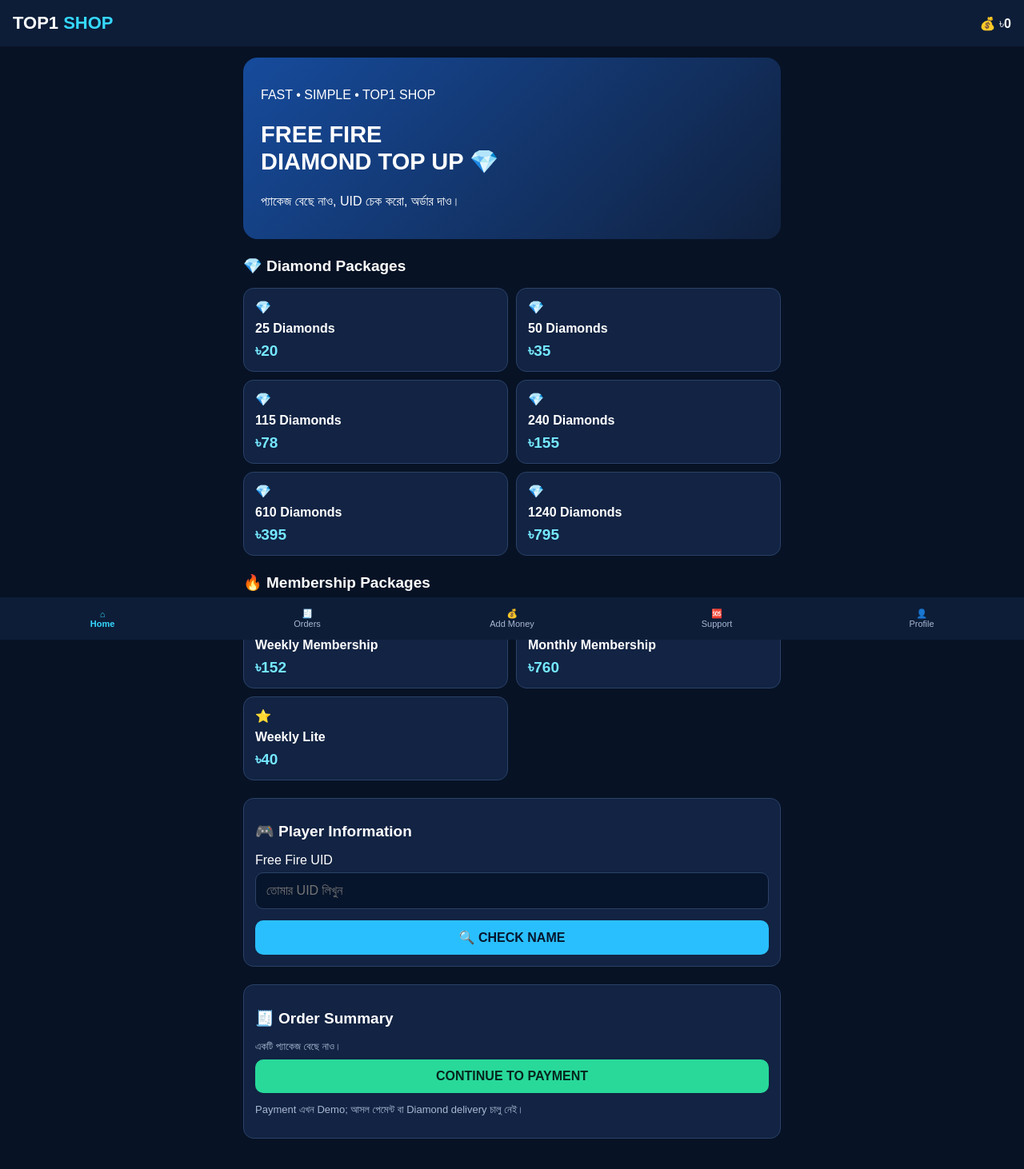
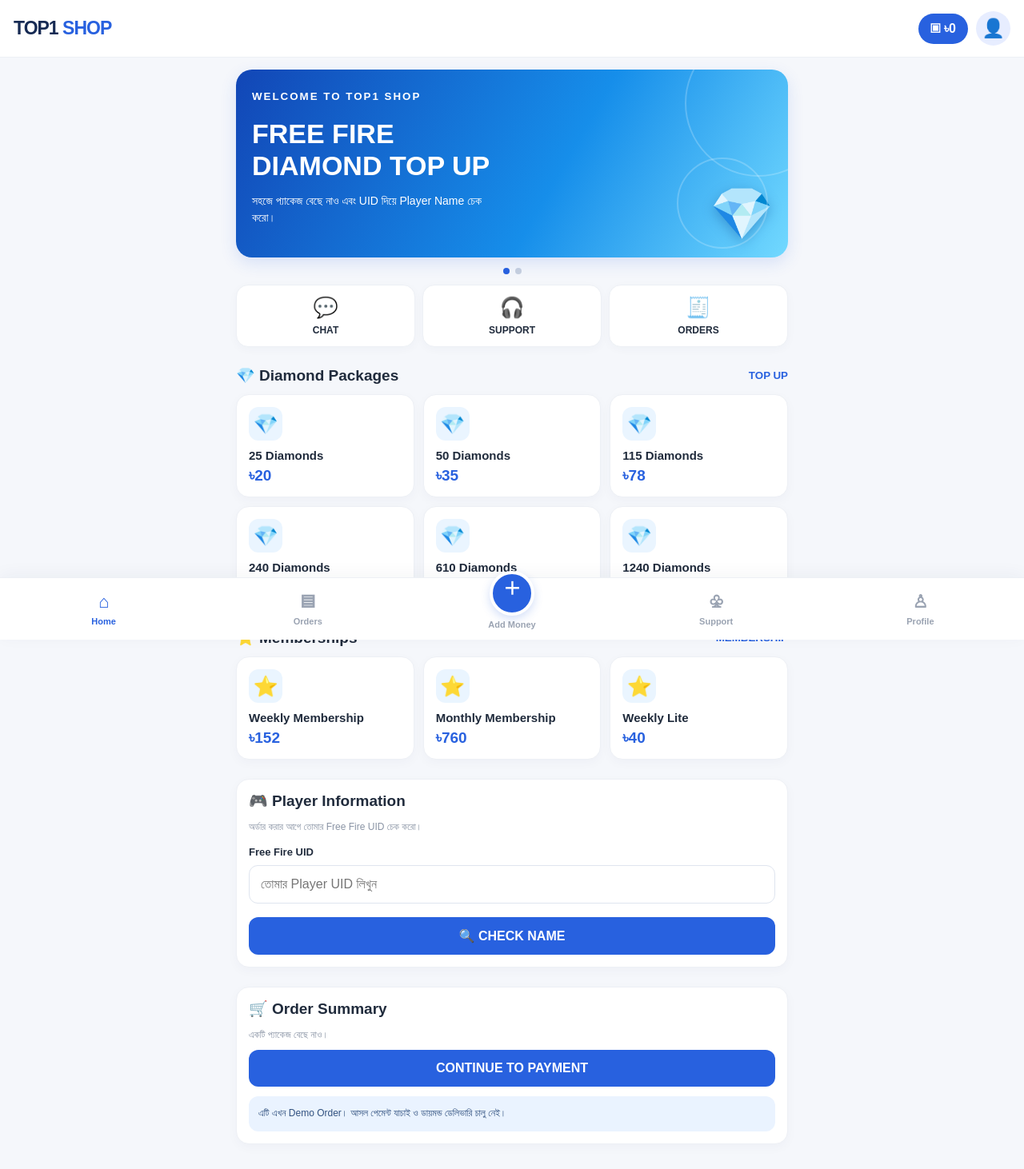
Before and after one commit to top1shopbd/TOP1-SHOP, a plain HTML site: page index.html in a window 1280 px wide. Shown: the whole page at 80% size. Drawn offline with Linux system fonts and the light colour scheme.

Commit message:
Update index.html

```diff
--- a/index.html
+++ b/index.html
@@ -2,117 +2,164 @@
 <html lang="bn">
 <head>
 <meta charset="UTF-8">
-<meta name="viewport" content="width=device-width, initial-scale=1.0">
-<title>TOP1 SHOP</title>
+<meta name="viewport" content="width=device-width, initial-scale=1">
+<meta name="theme-color" content="#ffffff">
+<title>TOP1 SHOP | Free Fire Top Up</title>
 <style>
 *{box-sizing:border-box}
-body{margin:0;background:#071225;color:#fff;font-family:Arial,sans-serif;padding-bottom:75px}
-header{padding:16px;background:#0d1d38;display:flex;justify-content:space-between;align-items:center;position:sticky;top:0}
-.logo{font-size:22px;font-weight:bold}.logo span{color:#35d9ff}
+:root{--blue:#2861df;--light:#eaf5ff;--text:#202b3c;--muted:#8a94a5;--line:#edf0f5}
+body{margin:0;background:#f5f7fb;color:var(--text);font-family:Arial,sans-serif;padding-bottom:90px}
 button,input{font:inherit}
-button{cursor:pointer;border:0;border-radius:10px;padding:12px}
-.wrap{max-width:700px;margin:auto;padding:14px}
-.hero{padding:22px;border-radius:18px;background:linear-gradient(135deg,#164b9c,#10213f)}
-.hero h1{font-size:29px}.muted{color:#a8b8d3;font-size:13px}
-.section{margin-top:22px}
-.section h2{font-size:19px}
-.grid{display:grid;grid-template-columns:repeat(2,1fr);gap:10px}
-.pkg,.card{background:#122343;border:1px solid #2a4268;border-radius:13px;padding:14px}
-.pkg{text-align:left;color:white}
-.pkg.selected{border:2px solid #35d9ff}
-.pkg b{display:block;margin:8px 0}
-.price{font-size:19px;color:#75e8ff;font-weight:bold}
-input{width:100%;padding:13px;background:#07152c;color:white;border:1px solid #2a4268;border-radius:10px;margin:6px 0}
-.primary{width:100%;background:#29bfff;color:#06152d;font-weight:bold;margin-top:8px}
-.green{background:#28d99a;color:#06251e}
-.result{margin-top:10px;padding:10px;background:#091a30;border-radius:9px;overflow-wrap:anywhere}
+button{cursor:pointer}
+header{height:72px;background:#fff;position:sticky;top:0;z-index:5;display:flex;align-items:center;justify-content:space-between;padding:0 17px;border-bottom:1px solid var(--line)}
+.logo{font-size:23px;font-weight:900;letter-spacing:-1px;color:#172b54}
+.logo span{color:var(--blue)}
+.header-right{display:flex;align-items:center;gap:10px}
+.balance{background:var(--blue);color:#fff;border-radius:24px;padding:10px 15px;font-weight:bold}
+.avatar{height:43px;width:43px;border-radius:50%;background:#e7edff;color:var(--blue);display:grid;place-items:center;font-size:23px}
+.wrap{max-width:720px;margin:auto;padding:15px}
 .page{display:none}.page.active{display:block}
-.bottom{position:fixed;bottom:0;left:0;right:0;background:#0d1d38;display:grid;grid-template-columns:repeat(5,1fr);padding:6px 0}
-.bottom button{background:transparent;color:#a8b8d3;font-size:11px;padding:8px 2px}
-.bottom button.active{color:#35d9ff;font-weight:bold}
-.row{padding:12px 0;border-bottom:1px solid #2a4268}
+.banner{min-height:205px;border-radius:20px;overflow:hidden;padding:24px 20px;color:white;background:linear-gradient(120deg,#1246b6,#168eea 58%,#72d9ff);position:relative;box-shadow:0 7px 20px #2861df25}
+.banner:before,.banner:after{content:"";position:absolute;border:2px solid #ffffff35;border-radius:50%;width:180px;height:180px;right:-55px;top:-50px}
+.banner:after{width:110px;height:110px;right:25px;top:110px}
+.banner small{font-weight:bold;letter-spacing:2px}
+.banner h1{font-size:29px;line-height:1.18;margin:18px 0 8px;max-width:340px;position:relative;z-index:1}
+.banner p{font-size:14px;line-height:1.5;max-width:300px;position:relative;z-index:1}
+.banner .diamond{position:absolute;right:18px;bottom:17px;font-size:64px;filter:drop-shadow(0 5px 8px #003b8c55)}
+.dots{display:flex;justify-content:center;gap:7px;padding:13px}
+.dots i{height:8px;width:8px;border-radius:50%;background:#c7d0df}
+.dots i:first-child{background:var(--blue)}
+.quick{display:grid;grid-template-columns:repeat(3,1fr);gap:9px}
+.quick a{background:white;border:1px solid var(--line);border-radius:15px;padding:13px 7px;text-align:center;text-decoration:none;color:var(--text);font-size:12px;font-weight:bold;box-shadow:0 3px 12px #1a376008}
+.quick .ico{display:block;font-size:25px;margin-bottom:7px}
+.section{margin-top:24px}
+.section-head{display:flex;justify-content:space-between;align-items:center;margin-bottom:12px}
+h2{font-size:19px;margin:0}
+.section-head small{color:var(--blue);font-weight:bold}
+.grid{display:grid;grid-template-columns:repeat(2,minmax(0,1fr));gap:11px}
+.card,.pkg{background:white;border:1px solid var(--line);border-radius:16px;padding:15px;box-shadow:0 4px 14px #172b5408}
+.pkg{text-align:left;color:var(--text);min-width:0}
+.pkg.selected{border:2px solid var(--blue);background:#f4f8ff;padding:14px}
+.pkg .emoji{width:42px;height:42px;display:grid;place-items:center;border-radius:12px;background:var(--light);font-size:25px}
+.pkg b{display:block;margin:10px 0 6px;font-size:15px}
+.price{font-size:19px;font-weight:900;color:var(--blue)}
+.muted{font-size:12px;color:var(--muted);line-height:1.6}
+input{display:block;width:100%;padding:14px;border:1px solid #dfe5ef;background:#fff;border-radius:11px;margin:8px 0;color:var(--text);outline-color:var(--blue)}
+label{font-size:13px;font-weight:bold}
+.primary{border:0;border-radius:12px;background:var(--blue);color:white;font-weight:bold;padding:14px;width:100%;margin-top:9px}
+.secondary{border:1px solid #dce5f5;border-radius:12px;background:#f3f7ff;color:var(--blue);font-weight:bold;padding:12px;width:100%;margin-top:8px}
+.result{background:#f0f6ff;border-radius:10px;padding:12px;margin-top:10px;font-size:14px;overflow-wrap:anywhere}
+.summary-row{display:flex;justify-content:space-between;gap:10px;padding:9px 0;border-bottom:1px solid var(--line);font-size:14px}
+.row{padding:13px 0;border-bottom:1px solid var(--line);line-height:1.7}
+.info-box{background:#eaf3ff;color:#31517f;border-radius:12px;padding:12px;font-size:12px;line-height:1.6;margin-top:12px}
+.bottom{position:fixed;z-index:10;bottom:0;left:0;right:0;display:grid;grid-template-columns:repeat(5,1fr);background:#fff;border-top:1px solid var(--line);padding:8px 2px max(8px,env(safe-area-inset-bottom));box-shadow:0 -4px 20px #172b540b}
+.bottom button{background:transparent;border:0;color:#9aa3b2;font-size:11px;font-weight:bold;padding:5px 0}
+.bottom button .nav-icon{display:block;font-size:22px;margin-bottom:5px}
+.bottom button.active{color:var(--blue)}
+.add-nav{margin-top:-22px}
+.add-nav .nav-icon{background:var(--blue);color:white;border:4px solid white;border-radius:50%;height:56px;width:56px;margin:0 auto 4px;display:grid;place-items:center;font-size:25px;box-shadow:0 4px 12px #2861df35}
+.empty{text-align:center;padding:25px 10px;color:var(--muted);font-size:14px}
+@media(min-width:600px){.grid{grid-template-columns:repeat(3,minmax(0,1fr))}.banner{min-height:235px}.banner h1{font-size:34px}}
 </style>
 </head>
 <body>
 <header>
   <div class="logo">TOP1 <span>SHOP</span></div>
-  <div>💰 ৳<b id="balanceTop">0</b></div>
+  <div class="header-right">
+    <div class="balance">▣ ৳<span id="balanceTop">0</span></div>
+    <div class="avatar">👤</div>
+  </div>
 </header>
 
 <main class="wrap">
 <section class="page active" id="home">
-  <div class="hero">
-    <p>FAST • SIMPLE • TOP1 SHOP</p>
-    <h1>FREE FIRE<br>DIAMOND TOP UP 💎</h1>
-    <p>প্যাকেজ বেছে নাও, UID চেক করো, অর্ডার দাও।</p>
+  <div class="banner">
+    <small>WELCOME TO TOP1 SHOP</small>
+    <h1>FREE FIRE<br>DIAMOND TOP UP</h1>
+    <p>সহজে প্যাকেজ বেছে নাও এবং UID দিয়ে Player Name চেক করো।</p>
+    <div class="diamond">💎</div>
+  </div>
+  <div class="dots"><i></i><i></i></div>
+
+  <div class="quick">
+    <a href="#support" onclick="showPage('support',3)"><span class="ico">💬</span>CHAT</a>
+    <a href="#support" onclick="showPage('support',3)"><span class="ico">🎧</span>SUPPORT</a>
+    <a href="#orders" onclick="showPage('orders',1)"><span class="ico">🧾</span>ORDERS</a>
   </div>
 
   <div class="section">
-    <h2>💎 Diamond Packages</h2>
+    <div class="section-head"><h2>💎 Diamond Packages</h2><small>TOP UP</small></div>
     <div class="grid" id="diamonds"></div>
   </div>
 
   <div class="section">
-    <h2>🔥 Membership Packages</h2>
+    <div class="section-head"><h2>⭐ Memberships</h2><small>MEMBERSHIP</small></div>
     <div class="grid" id="memberships"></div>
   </div>
 
   <div class="section card">
     <h2>🎮 Player Information</h2>
+    <p class="muted">অর্ডার করার আগে তোমার Free Fire UID চেক করো।</p>
     <label for="uid">Free Fire UID</label>
-    <input id="uid" inputmode="numeric" placeholder="তোমার UID লিখুন">
+    <input id="uid" inputmode="numeric" placeholder="তোমার Player UID লিখুন">
     <button class="primary" onclick="checkName()">🔍 CHECK NAME</button>
     <div id="nameResult" class="result" style="display:none"></div>
   </div>
 
   <div class="section card">
-    <h2>🧾 Order Summary</h2>
-    <div id="summary" class="muted">একটি প্যাকেজ বেছে নাও।</div>
-    <button class="primary green" onclick="startOrder()">CONTINUE TO PAYMENT</button>
-    <p class="muted">Payment এখন Demo; আসল পেমেন্ট বা Diamond delivery চালু নেই।</p>
+    <h2>🛒 Order Summary</h2>
+    <div id="summary" class="muted" style="margin-top:12px">একটি প্যাকেজ বেছে নাও।</div>
+    <button class="primary" onclick="startOrder()">CONTINUE TO PAYMENT</button>
+    <div class="info-box">এটি এখন Demo Order। আসল পেমেন্ট যাচাই ও ডায়মন্ড ডেলিভারি চালু নেই।</div>
   </div>
 </section>
 
 <section class="page" id="orders">
-  <div class="hero"><h1>My Orders 🧾</h1><p>তোমার Demo Order History</p></div>
-  <div class="card section" id="orderList">এখনও কোনো অর্ডার নেই।</div>
+  <div class="section-head"><h2>🧾 My Orders</h2></div>
+  <div class="card" id="orderList"><div class="empty">এখনও কোনো অর্ডার নেই।</div></div>
 </section>
 
 <section class="page" id="add">
-  <div class="hero"><h1>Add Money 💰</h1><p>Demo Wallet</p></div>
-  <div class="card section">
-    <h2>Wallet Balance: ৳<span id="walletBalance">0</span></h2>
+  <div class="section-head"><h2>💰 Add Money</h2></div>
+  <div class="card">
+    <p class="muted">DEMO WALLET</p>
+    <h2>৳<span id="walletBalance">0</span></h2>
     <label for="amount">Amount (৳)</label>
-    <input id="amount" type="number" min="1" placeholder="টাকার পরিমাণ">
+    <input id="amount" type="number" min="1" max="10000" placeholder="টাকার পরিমাণ">
     <button class="primary" onclick="addDemoMoney()">ADD MONEY (DEMO)</button>
-    <p class="muted">এটি Demo balance, আসল টাকা নয়।</p>
+    <p class="muted">এই Balance শুধু Demo; এটি আসল টাকা নয়।</p>
   </div>
 </section>
 
 <section class="page" id="support">
-  <div class="hero"><h1>Support Center 🆘</h1><p>TOP1 SHOP Help</p></div>
-  <div class="card section">
-    <div class="row">💬 Contact Support</div>
-    <div class="row">🧾 Order Help</div>
-    <p class="muted">Official WhatsApp/Telegram link এখনও যোগ করা হয়নি।</p>
+  <div class="section-head"><h2>🎧 Support Center</h2></div>
+  <div class="card">
+    <div class="row">💬 <b>Contact Support</b><br><span class="muted">যোগাযোগের লিংক এখনো যোগ করা হয়নি।</span></div>
+    <div class="row">🧾 <b>Order Help</b><br><span class="muted">অর্ডারের অবস্থা Orders পেজে দেখো।</span></div>
+    <p class="muted">Official Support link পরে যোগ করা যাবে।</p>
   </div>
 </section>
 
 <section class="page" id="profile">
-  <div class="hero"><h1>Profile 👤</h1><p>Guest User</p></div>
-  <div class="card section">
-    <div class="row">Wallet: ৳<span id="profileBalance">0</span></div>
-    <div class="row">Orders: <span id="profileOrders">0</span></div>
+  <div class="section-head"><h2>👤 My Profile</h2></div>
+  <div class="card">
+    <div style="display:flex;align-items:center;gap:13px">
+      <div class="avatar">👤</div>
+      <div><b>TOP1 SHOP Guest</b><div class="muted">Guest User</div></div>
+    </div>
+    <div class="row">💰 Wallet Balance: ৳<span id="profileBalance">0</span></div>
+    <div class="row">🧾 Total Orders: <span id="profileOrders">0</span></div>
+    <p class="muted">এখানে এখনো Login বা Account Verification চালু নেই।</p>
   </div>
 </section>
 </main>
 
 <nav class="bottom">
-  <button class="active" onclick="showPage('home',this)">⌂<br>Home</button>
-  <button onclick="showPage('orders',this)">🧾<br>Orders</button>
-  <button onclick="showPage('add',this)">💰<br>Add Money</button>
-  <button onclick="showPage('support',this)">🆘<br>Support</button>
-  <button onclick="showPage('profile',this)">👤<br>Profile</button>
+  <button class="active" onclick="showPage('home',0)"><span class="nav-icon">⌂</span>Home</button>
+  <button onclick="showPage('orders',1)"><span class="nav-icon">▤</span>Orders</button>
+  <button class="add-nav" onclick="showPage('add',2)"><span class="nav-icon">＋</span>Add Money</button>
+  <button onclick="showPage('support',3)"><span class="nav-icon">♧</span>Support</button>
+  <button onclick="showPage('profile',4)"><span class="nav-icon">♙</span>Profile</button>
 </nav>
 
 <script>
@@ -131,13 +178,16 @@
 ];
 let selected=null,playerName="",balance=0,orders=[];
 const $=id=>document.getElementById(id);
+
 function renderPackages(){
  $("diamonds").innerHTML=diamonds.map((p,i)=>`
  <button class="pkg ${selected&&selected.name===p.name?'selected':''}" onclick="choosePackage('d',${i})">
- 💎<b>${p.name}</b><span class="price">৳${p.price}</span></button>`).join("");
+ <span class="emoji">💎</span><b>${p.name}</b><span class="price">৳${p.price}</span>
+ </button>`).join("");
  $("memberships").innerHTML=memberships.map((p,i)=>`
  <button class="pkg ${selected&&selected.name===p.name?'selected':''}" onclick="choosePackage('m',${i})">
- ⭐<b>${p.name}</b><span class="price">৳${p.price}</span></button>`).join("");
+ <span class="emoji">⭐</span><b>${p.name}</b><span class="price">৳${p.price}</span>
+ </button>`).join("");
 }
 function choosePackage(type,i){
  selected=(type==="d"?diamonds:memberships)[i];
@@ -145,14 +195,17 @@
 }
 function updateSummary(){
  $("summary").innerHTML=selected?
- `<b>${selected.name}</b> — ৳${selected.price}<br>UID: ${$("uid").value||"এখনও দেওয়া হয়নি"}<br>Player: ${playerName||"UID চেক করা হয়নি"}`:
+ `<div class="summary-row"><span>Package</span><b>${selected.name}</b></div>
+ <div class="summary-row"><span>Price</span><b style="color:var(--blue)">৳${selected.price}</b></div>
+ <div class="summary-row"><span>UID</span><b>${$("uid").value||"দেওয়া হয়নি"}</b></div>
+ <div class="summary-row"><span>Player Name</span><b>${playerName||"চেক করা হয়নি"}</b></div>`:
  "একটি প্যাকেজ বেছে নাও।";
 }
 async function checkName(){
  const uid=$("uid").value.trim(),out=$("nameResult");
  out.style.display="block";out.textContent="🔍 Checking...";
  playerName="";
- if(!/^\d{6,15}$/.test(uid)){out.textContent="❌ সঠিক UID লিখুন।";return}
+ if(!/^\d{6,15}$/.test(uid)){out.textContent="❌ সঠিক UID লিখুন।";updateSummary();return}
  try{
   const r=await fetch("/api/check-name?uid="+encodeURIComponent(uid));
   const d=await r.json();
@@ -160,7 +213,7 @@
   playerName=d.name||"";
   out.textContent="✅ Game Name: "+playerName;
  }catch(e){
-  out.textContent="❌ UID API সংযোগ হচ্ছে না। API backend deploy পরীক্ষা করুন।";
+  out.textContent="❌ UID API কাজ করছে না। Backend ও API configuration পরীক্ষা করুন।";
  }
  updateSummary();
 }
@@ -170,13 +223,16 @@
  if(!/^\d{6,15}$/.test(uid)){alert("সঠিক Free Fire UID লিখুন।");return}
  if(!confirm(selected.name+" — ৳"+selected.price+" দিয়ে Demo Order তৈরি করবেন?"))return;
  orders.unshift({name:selected.name,price:selected.price,uid,date:new Date().toLocaleString()});
- $("orderList").innerHTML=orders.map(o=>`<div class="row"><b>${o.name}</b> — ৳${o.price}<br>UID: ${o.uid}<br><small>${o.date}</small><br><small>Demo / Pending</small></div>`).join("");
+ $("orderList").innerHTML=orders.map(o=>`
+ <div class="row"><b>${o.name}</b><br><span style="color:var(--blue)">৳${o.price}</span>
+ <br>UID: ${o.uid}<br><small class="muted">${o.date}</small>
+ <br><small class="muted">Demo / Pending</small></div>`).join("");
  $("profileOrders").textContent=orders.length;
- showPage("orders",document.querySelectorAll(".bottom button")[1]);
- alert("Demo Order তৈরি হয়েছে। Payment verified হয়নি এবং Diamond পাঠানো হয়নি।");
+ showPage("orders",1);
+ alert("Demo Order তৈরি হয়েছে। পেমেন্ট যাচাই হয়নি এবং ডায়মন্ড পাঠানো হয়নি।");
 }
 function addDemoMoney(){
- let a=Number($("amount").value);
+ const a=Number($("amount").value);
  if(!Number.isFinite(a)||a<1||a>10000){alert("৳১ থেকে ৳১০,০০০ দিন।");return}
  if(!confirm("শুধু Demo balance যোগ হবে। চালিয়ে যাবেন?"))return;
  balance+=a;updateBalance();$("amount").value="";
@@ -186,11 +242,10 @@
  $("walletBalance").textContent=balance;
  $("profileBalance").textContent=balance;
 }
-function showPage(id,btn){
+function showPage(id,index){
  document.querySelectorAll(".page").forEach(p=>p.classList.toggle("active",p.id===id));
- document.querySelectorAll(".bottom button").forEach(b=>b.classList.remove("active"));
- if(btn)btn.classList.add("active");
- window.scrollTo(0,0);
+ document.querySelectorAll(".bottom button").forEach((b,i)=>b.classList.toggle("active",i===index));
+ window.scrollTo({top:0,behavior:"smooth"});
 }
 $("uid").addEventListener("input",updateSummary);
 renderPackages();updateSummary();updateBalance();
```
